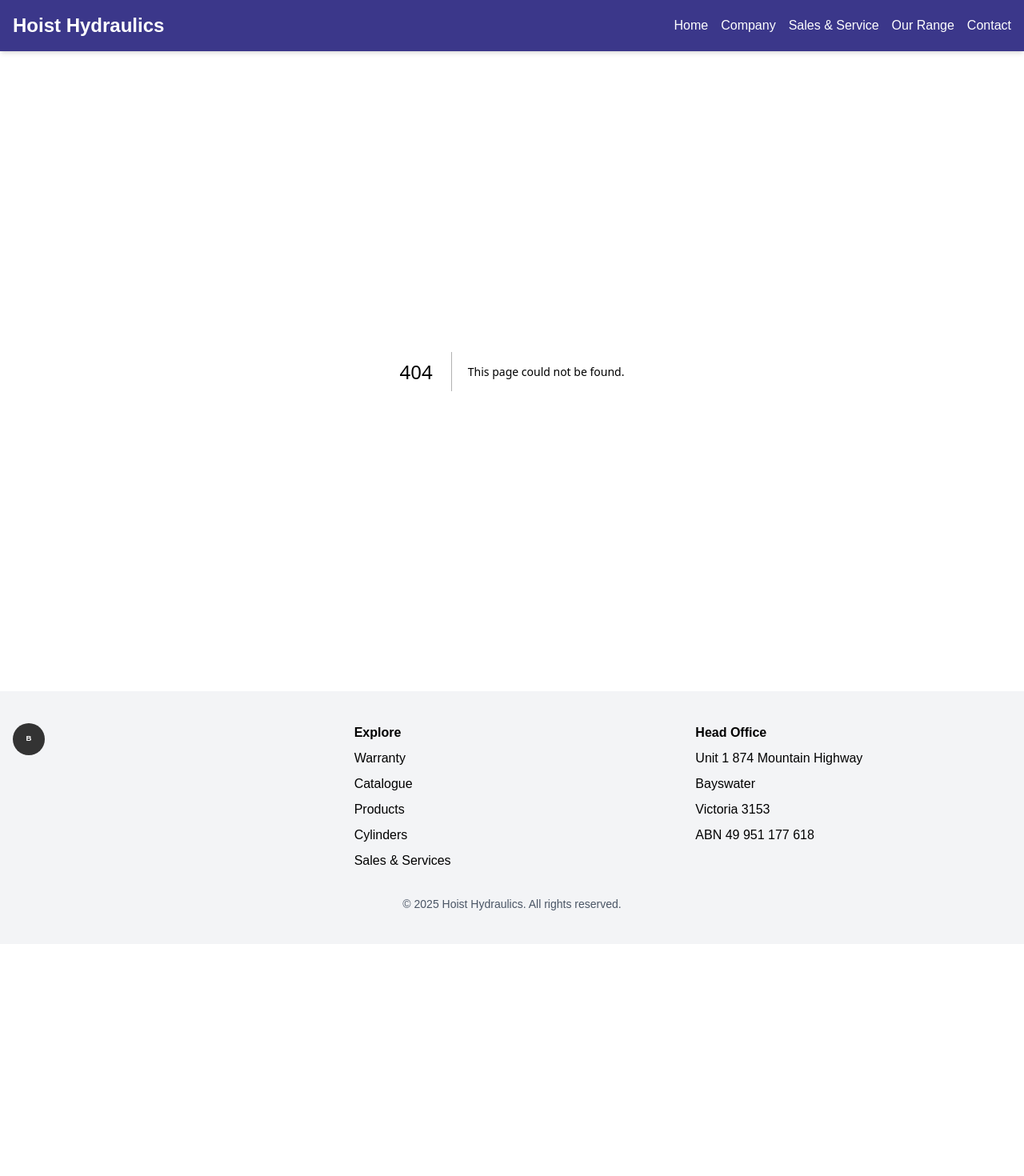
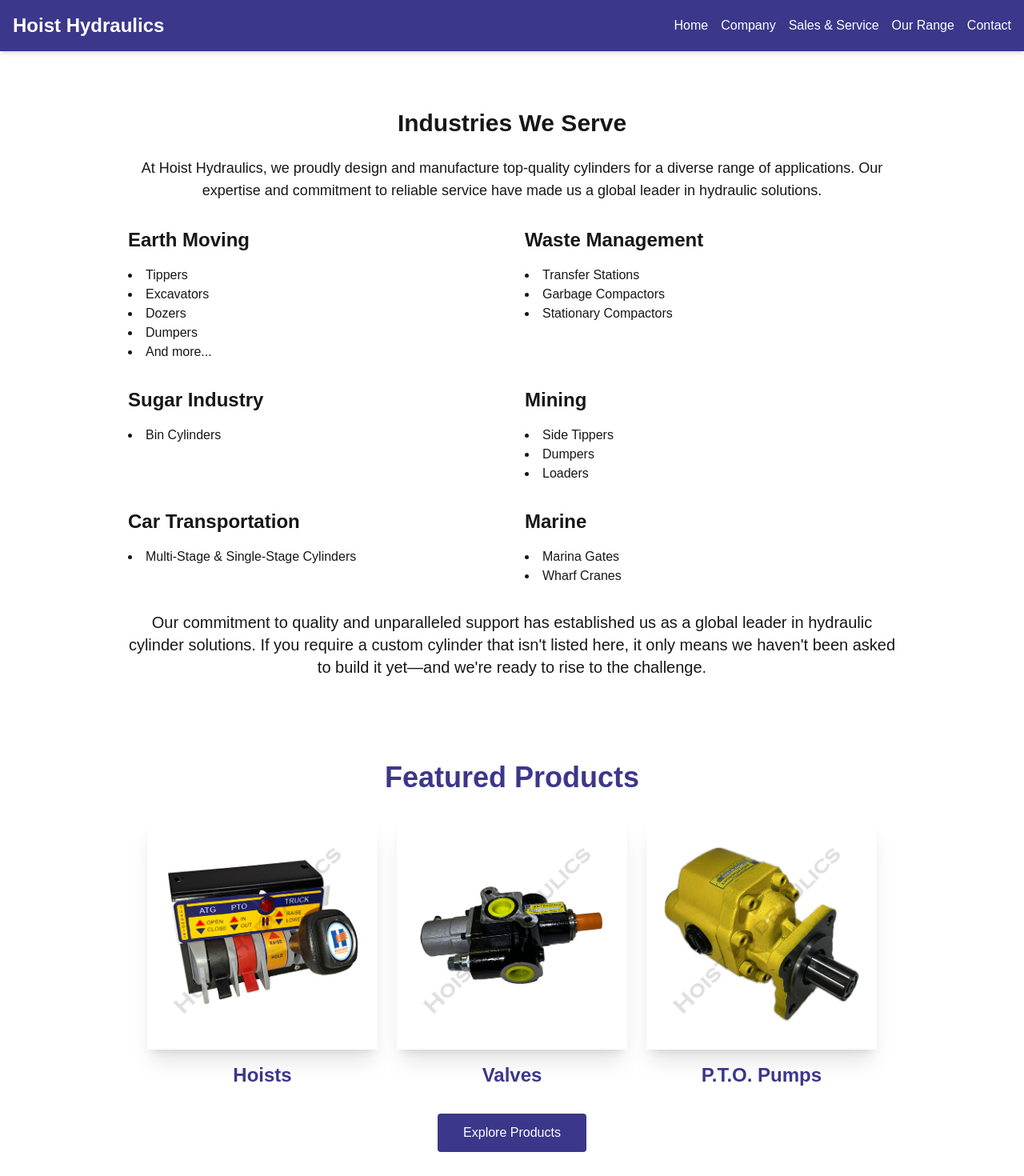
Before and after one commit to Alex57689/hoistv2, a Next.js app: page /cylinders in a window 1280 px wide. Before the commit this address had no page. Shown: the top 1470 px of the page at 80% size. Before the commit the page ends 1180 px from the top, so only its background shows below. Built offline with nearby package versions, Linux system fonts and the light colour scheme.

Commit message:
create cylinder page and fix sales-service images

```diff
--- /dev/null
+++ b/src/app/cylinders/page.tsx
@@ -0,0 +1,77 @@
+import CylinderCarousel from '@/components/cylindercarousel/CylinderCarousel'
+import { FC } from 'react'
+
+const Cylinders: FC = () => {
+  return (
+    <main className="max-w-5xl mx-auto px-4 py-8">
+      <section className="bg-white py-10">
+      <div className="container mx-auto px-4">
+        <h2 className="text-3xl font-bold text-center mb-6">
+          Industries We Serve
+        </h2>
+        <p className="text-lg text-center mb-8">
+          At Hoist Hydraulics, we proudly design and manufacture top-quality cylinders for a diverse range of applications.
+          Our expertise and commitment to reliable service have made us a global leader in hydraulic solutions.
+        </p>
+        <div className="grid grid-cols-1 md:grid-cols-2 gap-8">
+          <div>
+            <h3 className="text-2xl font-semibold mb-4">Earth Moving</h3>
+            <ul className="list-disc list-inside">
+              <li>Tippers</li>
+              <li>Excavators</li>
+              <li>Dozers</li>
+              <li>Dumpers</li>
+              <li>And more...</li>
+            </ul>
+          </div>
+          <div>
+            <h3 className="text-2xl font-semibold mb-4">Waste Management</h3>
+            <ul className="list-disc list-inside">
+              <li>Transfer Stations</li>
+              <li>Garbage Compactors</li>
+              <li>Stationary Compactors</li>
+            </ul>
+          </div>
+          <div>
+            <h3 className="text-2xl font-semibold mb-4">Sugar Industry</h3>
+            <ul className="list-disc list-inside">
+              <li>Bin Cylinders</li>
+            </ul>
+          </div>
+          <div>
+            <h3 className="text-2xl font-semibold mb-4">Mining</h3>
+            <ul className="list-disc list-inside">
+              <li>Side Tippers</li>
+              <li>Dumpers</li>
+              <li>Loaders</li>
+            </ul>
+          </div>
+          <div>
+            <h3 className="text-2xl font-semibold mb-4">Car Transportation</h3>
+            <ul className="list-disc list-inside">
+              <li>Multi-Stage &amp; Single-Stage Cylinders</li>
+            </ul>
+          </div>
+          <div>
+            <h3 className="text-2xl font-semibold mb-4">Marine</h3>
+            <ul className="list-disc list-inside">
+              <li>Marina Gates</li>
+              <li>Wharf Cranes</li>
+            </ul>
+          </div>
+        </div>
+        <p className="mt-8 text-center text-xl">
+          Our commitment to quality and unparalleled support has established us as a global leader in hydraulic cylinder solutions.
+          If you require a custom cylinder that isn't listed here, it only means we haven't been asked to build it yet—and we're ready to rise to the challenge.
+        </p>
+      </div>
+    </section>
+
+    <section>
+        <CylinderCarousel></CylinderCarousel>
+    </section>
+    </main>
+  )
+}
+
+export default Cylinders
--- a/src/app/sales-service/page.tsx
+++ b/src/app/sales-service/page.tsx
@@ -9,7 +9,7 @@ const Sales: FC = () => {
 
       <div className="mb-8">
         <Image
-          src="/images/hoist-hydraulics-repair.jpg"
+          src="/images/large-truck.jpg"
           alt="Hoist Hydraulics Repair"
           width={800}
           height={400}
--- /dev/null
+++ b/src/components/cylindercarousel/CylinderCarousel.tsx
@@ -0,0 +1,55 @@
+import Image from "next/image";
+import Link from "next/link";
+import React from "react";
+
+const CylinderCarousel: React.FC = () => {
+  return (
+    <section className="px-4 md:px-10 max-w-screen-xl mx-auto my-16 text-center">
+      <h2 className="text-4xl font-semibold mb-8 text-primary">
+        Featured Products
+      </h2>
+      <div className="grid grid-cols-1 sm:grid-cols-3 gap-6 items-center ">
+        <div className="flex flex-col items-center  transform transition duration-300 hover:scale-105">
+          <Image
+            className="shadow-xl"
+            src="/images/hoist.jpg"
+            alt="Hoists"
+            width={400}
+            height={400}
+            layout="intrinsic"
+          />
+          <h3 className="mt-4 text-2xl font-bold text-primary">Hoists</h3>
+        </div>
+        <div className="flex flex-col items-center  transform transition duration-300 hover:scale-105">
+          <Image
+            className="shadow-xl"
+            src="/images/valve.jpg"
+            alt="Valves"
+            width={400}
+            height={400}
+            layout="intrinsic"
+          />
+          <h3 className="mt-4 text-2xl font-bold text-primary">Valves</h3>
+        </div>
+        <div className="flex flex-col items-center  transform transition duration-300 hover:scale-105">
+          <Image
+            className="shadow-xl"
+            src="/images/ptopump.jpg"
+            alt="P.T.Os"
+            width={400}
+            height={400}
+            layout="intrinsic"
+          />
+          <h3 className="mt-4 text-2xl font-bold text-primary">P.T.O. Pumps</h3>
+        </div>
+      </div>
+      <div className="mt-8">
+        <button className="bg-primary text-white py-3 px-8 rounded hover:bg-primary-active">
+         <Link href='/ourrange'>Explore Products</Link>
+        </button>
+      </div>
+    </section>
+  );
+};
+
+export default CylinderCarousel;
--- a/src/components/footer/Footer.tsx
+++ b/src/components/footer/Footer.tsx
@@ -34,7 +34,7 @@ const Footer: React.FC = () => {
           <h3 className="font-bold mb-2">Explore</h3>
           <ul className="space-y-2">
             <li>
-              <Link href="#" className="hover:text-primary-active">
+              <Link href="warranty" className="hover:text-primary-active">
                 Warranty
               </Link>
             </li>
```
Also changed, not shown: public/images/large-truck.jpg (added).
